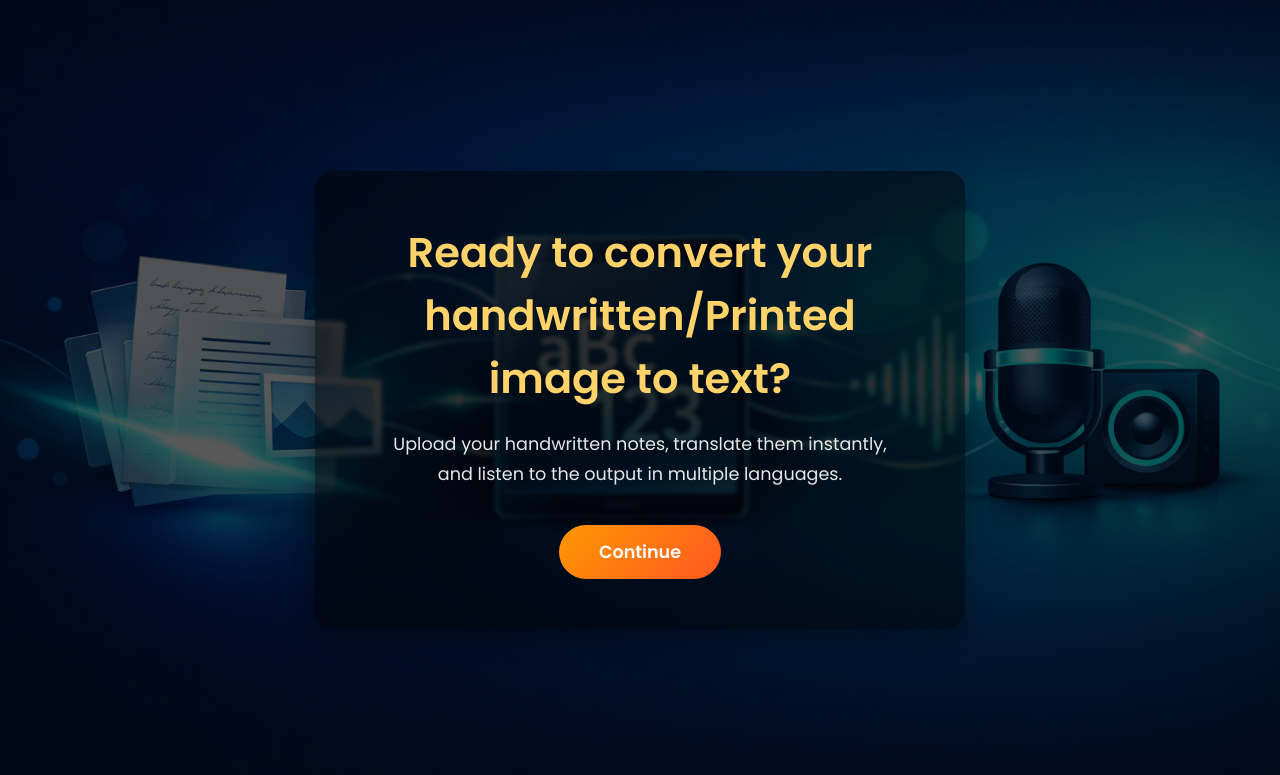
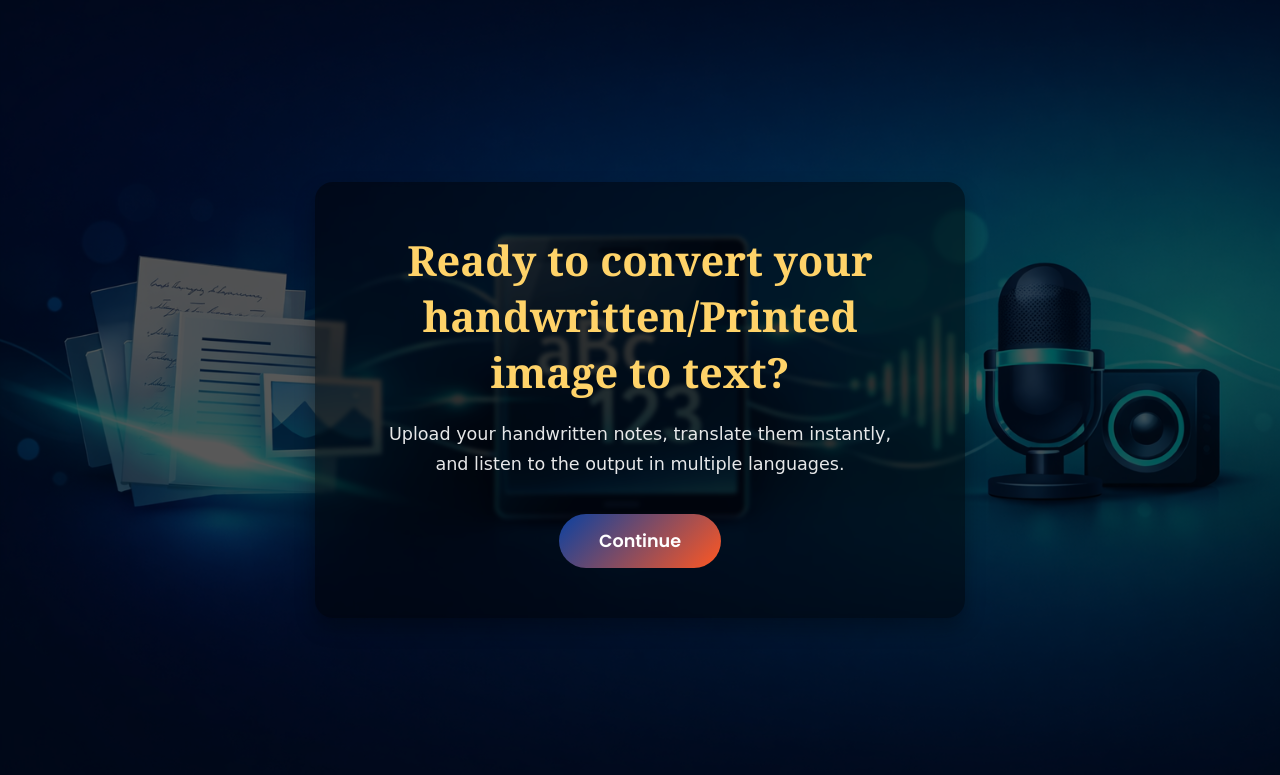
Before and after one commit to PremalathaNK/handwritten-text-translator, a Flask app: page / in a window 1280 px wide. Shown: the top 775 px of the page. Run offline with Flask 3, Linux system fonts and the light colour scheme.

Commit message:
updated CSS

```diff
--- a/static/style.css
+++ b/static/style.css
@@ -44,12 +44,14 @@ body::before {
     font-size: 2.6rem;
     color: #ffd369;
     margin-bottom: 20px;
+    font-family: Cambria, Cochin, Georgia, Times, 'Times New Roman', serif;
 }
 
 .landing-box p {
     font-size: 1.1rem;
     line-height: 1.7;
     opacity: 0.9;
+    font-family: cursive;
 }
 
 /* Continue Button */
@@ -61,7 +63,7 @@ body::before {
     font-weight: 600;
     border-radius: 30px;
     text-decoration: none;
-    background: linear-gradient(135deg, #ff9800, #ff5722);
+    background: linear-gradient(135deg, #0a41a1, #ff5722);
     color: white;
     transition: 0.3s ease;
 }
@@ -77,12 +79,15 @@ body::before {
     margin-top: 30px;
     font-size: 2.6rem;
     color: #ffd369;
+    font-family: Georgia, 'Times New Roman', Times, serif;
 }
 
 .subtitle {
     text-align: center;
     margin-bottom: 35px;
     opacity: 0.9;
+    font-size: large;
+    font-family:Verdana, Geneva, Tahoma, sans-serif;
 }
 
 .main-layout {
@@ -136,7 +141,7 @@ button {
     font-weight: 600;
     border-radius: 10px;
     border: none;
-    background: linear-gradient(135deg, #ff9800, #ff5722);
+    background: linear-gradient(135deg, #094991, #0d48ae);
     color: white;
     cursor: pointer;
     transition: 0.3s;
```
